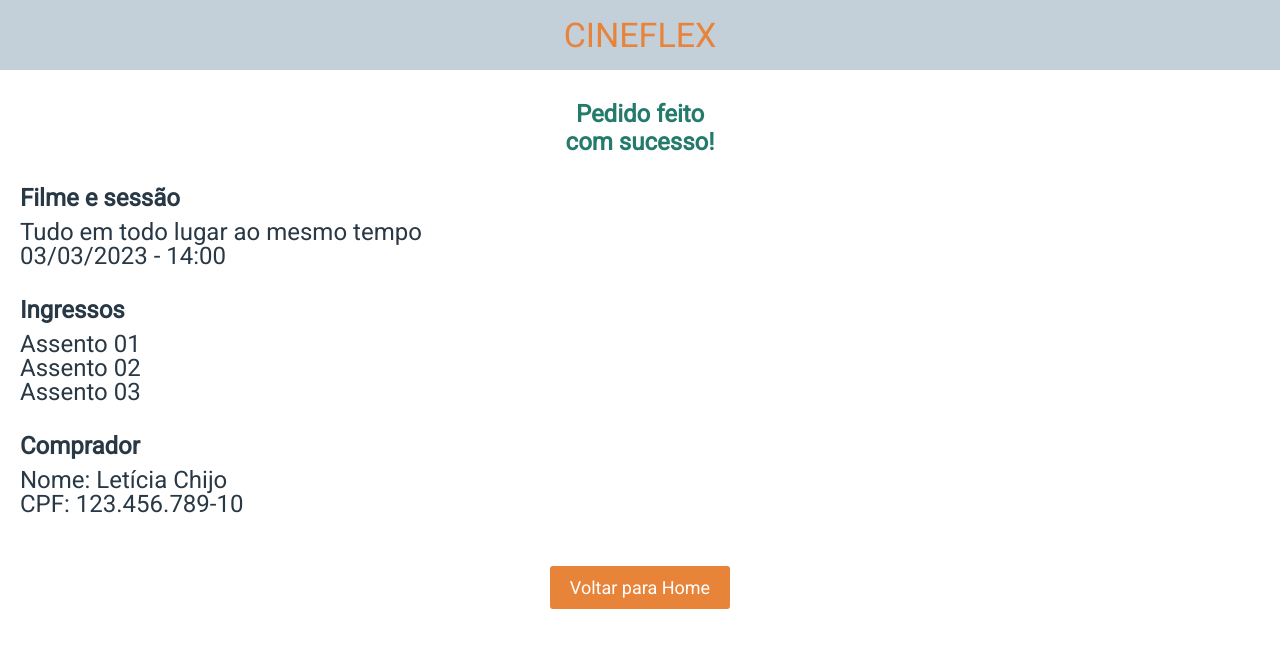
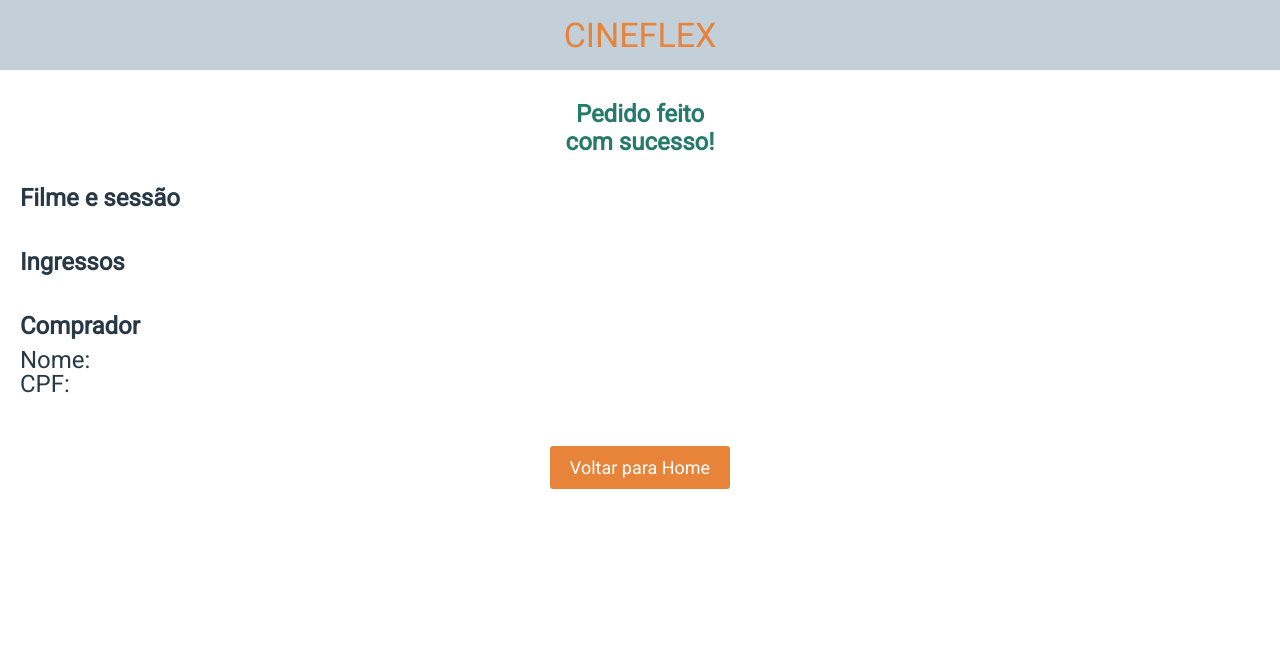
Before and after one commit to lucasnerism/cineflex, a React (Create React App) app: page /sucesso in a window 1280 px wide. Shown: the top 648 px of the page. Built offline with nearby package versions, Linux system fonts and the light colour scheme.

Commit message:
Tela final implementada

```diff
--- a/src/App.js
+++ b/src/App.js
@@ -1,3 +1,4 @@
+import { useState } from "react";
 import { BrowserRouter, Route, Routes } from "react-router-dom";
 import styled from "styled-components";
 import HomePage from "./pages/HomePage/HomePage";
@@ -7,14 +8,35 @@ import SuccessPage from "./pages/SuccessPage/SuccessPage";
 
 
 export default function App() {
+    const [movie, setMovie] = useState("");
+    const [dateTime, setDateTime] = useState("");
+    const [assentos, setAssentos] = useState([]);
+    const [name, setName] = useState("");
+    const [cpf, setCpf] = useState("");
+
     return (
         <BrowserRouter>
             <NavContainer>CINEFLEX</NavContainer>
             <Routes>
                 <Route path="/" element={<HomePage />} />
                 <Route path="/sessoes/:idFilme" element={<SessionsPage />} />
-                <Route path="/assentos/:idSessao" element={<SeatsPage />} />
-                <Route path="/sucesso" element={<SuccessPage />} />
+                <Route path="/assentos/:idSessao" element={<SeatsPage
+                    setMovie={setMovie}
+                    setDateTime={setDateTime}
+                    assentos={assentos}
+                    setAssentos={setAssentos}
+                    name={name}
+                    setName={setName}
+                    cpf={cpf}
+                    setCpf={setCpf}
+                />} />
+                <Route path="/sucesso" element={<SuccessPage
+                    movie={movie}
+                    dateTime={dateTime}
+                    assentos={assentos}
+                    name={name}
+                    cpf={cpf}
+                />} />
             </Routes>
         </BrowserRouter>
     );
--- a/src/pages/SeatsPage/SeatsPage.js
+++ b/src/pages/SeatsPage/SeatsPage.js
@@ -1,15 +1,14 @@
 import axios from "axios";
-import React, { useEffect } from "react";
+import { useEffect, useState } from "react";
 import { useNavigate, useParams } from "react-router-dom";
 import styled from "styled-components";
 import Loading from "../../style/Loading";
 
-export default function SeatsPage() {
+export default function SeatsPage(props) {
+    const { assentos, setAssentos, name, setName, cpf, setCpf, setMovie, setDateTime } = props;
     const { idSessao } = useParams();
-    const [sessao, setSessao] = React.useState(undefined);
-    const [assentos, setAssentos] = React.useState([]);
-    const [name, setName] = React.useState("");
-    const [cpf, setCpf] = React.useState("");
+    const [sessao, setSessao] = useState(undefined);
+    const [selecionados, setSelecionados] = useState([]);
     const navigate = useNavigate();
 
     useEffect(() => {
@@ -18,6 +17,7 @@ export default function SeatsPage() {
         const promise = axios.get(url);
         promise.then(resp => setSessao(resp.data));
         promise.catch(err => console.log(err.response.data));
+        setAssentos([]);
     }, []);
 
     if (sessao === undefined) {
@@ -40,8 +40,8 @@ export default function SeatsPage() {
                         data-test="seat"
                         key={seat.id}
                         isAvailable={seat.isAvailable}
-                        selecionado={assentos.includes(seat.id)}
-                        onClick={() => seat.isAvailable ? selecionar(seat.id) : null}
+                        selecionado={selecionados.includes(seat.id)}
+                        onClick={() => seat.isAvailable ? selecionar(seat.id, seat.name) : alert("Esse assento não está disponível")}
                     >{seat.name}</SeatItem>
                 ))}
             </SeatsContainer>
@@ -67,6 +67,7 @@ export default function SeatsPage() {
                     id="name"
                     data-test="client-name"
                     placeholder="Digite seu nome..."
+                    required
                     value={name}
                     onChange={e => setName(e.target.value)}
                 />
@@ -76,6 +77,7 @@ export default function SeatsPage() {
                     id="cpf"
                     data-test="client-cpf"
                     placeholder="Digite seu CPF..."
+                    required
                     value={cpf}
                     onChange={e => setCpf(e.target.value)}
                 />
@@ -95,23 +97,30 @@ export default function SeatsPage() {
 
         </PageContainer>
     );
-    function selecionar(seat) {
-        const arr = [...assentos];
-        if (arr.includes(seat)) {
-            const index = arr.indexOf(seat);
+    function selecionar(id, name) {
+        const arr = [...selecionados];
+        const arrname = [...assentos];
+        if (arr.includes(id)) {
+            const index = arr.indexOf(id);
             arr.splice(index, 1);
-            setAssentos(arr);
+            arrname.splice(index, 1);
+            setSelecionados(arr);
+            setAssentos(arrname);
         } else {
-            arr.push(seat);
-            setAssentos(arr);
+            arr.push(id);
+            arrname.push(name);
+            setSelecionados(arr);
+            setAssentos(arrname);
         }
     }
     function finalizar(e) {
         e.preventDefault();
-        const ids = assentos;
+        const ids = selecionados;
         const obj = { name, cpf, ids };
         const url = "https://mock-api.driven.com.br/api/v8/cineflex/seats/book-many";
         const promise = axios.post(url, obj);
+        setMovie(sessao.movie.title);
+        setDateTime(`${sessao.day.date} - ${sessao.name}`);
         promise.then(() => navigate("/sucesso"));
         promise.catch(err => console.log(err.response));
     }
@@ -176,7 +185,8 @@ const CaptionItem = styled.div`
     font-size: 12px;
 `;
 const SeatItem = styled.div`
-    ${props => (props.selecionado ? "border: 1px solid #0E7D71; background-color: #1AAE9E;" : props.isAvailable ? "border: 1px solid #7B8B99; background-color: #C3CFD9;" : "border: 1px solid #F7C52B; background-color: #FBE192;")}
+    ${props => (props.selecionado ? "border: 1px solid #0E7D71; background-color: #1AAE9E;" : props.isAvailable ? "border: 1px solid #7B8B99; background-color: #C3CFD9; " : "border: 1px solid #F7C52B; background-color: #FBE192;")}
+    cursor:pointer;
     height: 25px;
     width: 25px;
     border-radius: 25px;
--- a/src/pages/SuccessPage/SuccessPage.js
+++ b/src/pages/SuccessPage/SuccessPage.js
@@ -1,33 +1,32 @@
-import styled from "styled-components"
+import { Link } from "react-router-dom";
+import styled from "styled-components";
 
-export default function SuccessPage() {
-
+export default function SuccessPage(props) {
+    const { movie, dateTime, assentos, name, cpf } = props;
     return (
         <PageContainer>
             <h1>Pedido feito <br /> com sucesso!</h1>
 
-            <TextContainer>
+            <TextContainer data-test="movie-info">
                 <strong><p>Filme e sessão</p></strong>
-                <p>Tudo em todo lugar ao mesmo tempo</p>
-                <p>03/03/2023 - 14:00</p>
+                <p>{movie}</p>
+                <p>{dateTime}</p>
             </TextContainer>
 
-            <TextContainer>
+            <TextContainer data-test="seats-info">
                 <strong><p>Ingressos</p></strong>
-                <p>Assento 01</p>
-                <p>Assento 02</p>
-                <p>Assento 03</p>
+                {assentos.map(asse => <p>Assento {asse}</p>)}
             </TextContainer>
 
-            <TextContainer>
+            <TextContainer data-test="client-info">
                 <strong><p>Comprador</p></strong>
-                <p>Nome: Letícia Chijo</p>
-                <p>CPF: 123.456.789-10</p>
+                <p>Nome: {name}</p>
+                <p>CPF: {cpf}</p>
             </TextContainer>
 
-            <button>Voltar para Home</button>
+            <Link to="/" ><button data-test="go-home-btn">Voltar para Home</button></Link>
         </PageContainer>
-    )
+    );
 }
 
 const PageContainer = styled.div`
@@ -57,7 +56,7 @@ const PageContainer = styled.div`
         text-align: center;
         color: #247A6B;
     }
-`
+`;
 const TextContainer = styled.div`
     width: 100%;
     display: flex;
@@ -68,4 +67,4 @@ const TextContainer = styled.div`
         font-weight: bold;
         margin-bottom: 10px;
     }
-`
+`;
```
